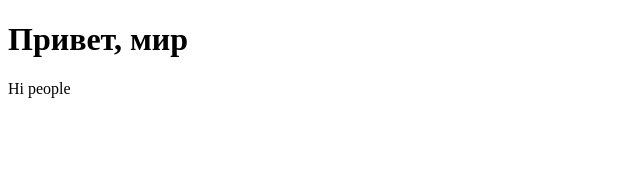
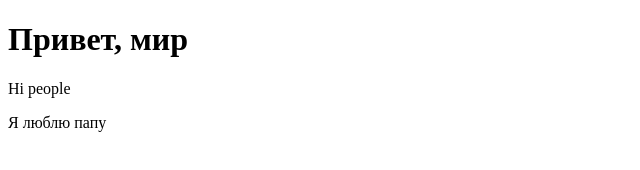
Before and after one commit to serriba/kolobok-stream, a plain HTML site: page index1.html in a window 1280 px wide. Shown: the whole page, without its empty margins (0-640 px from the left). Drawn offline with Linux system fonts and the light colour scheme.

Commit message:
new_added

```diff
--- a/index1.html
+++ b/index1.html
@@ -9,5 +9,6 @@
 <body>
     <h1>Привет, мир</h1>
     <p> Hi people</p>
+    <p2>Я люблю папу</p2>
 </body>
 </html>
```
